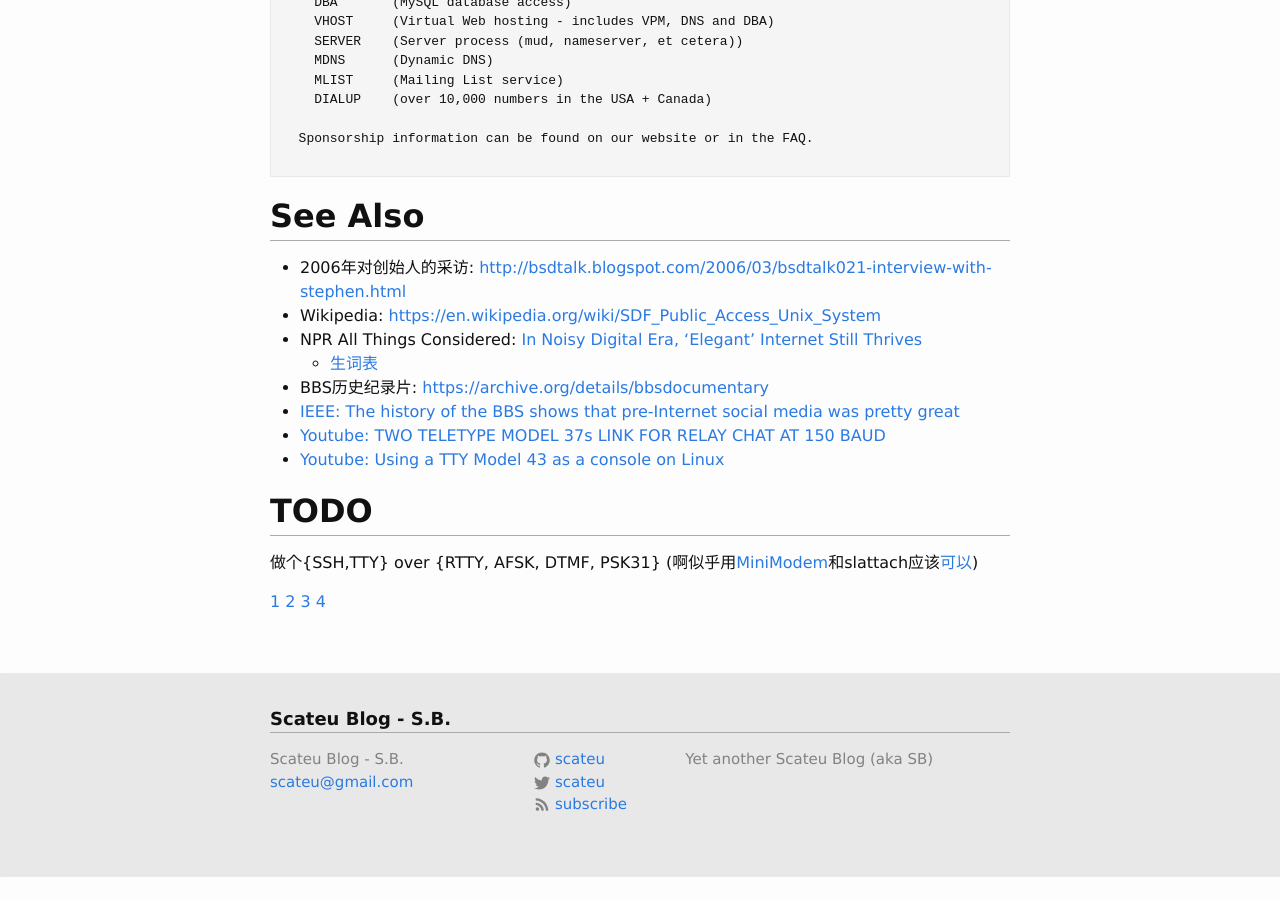
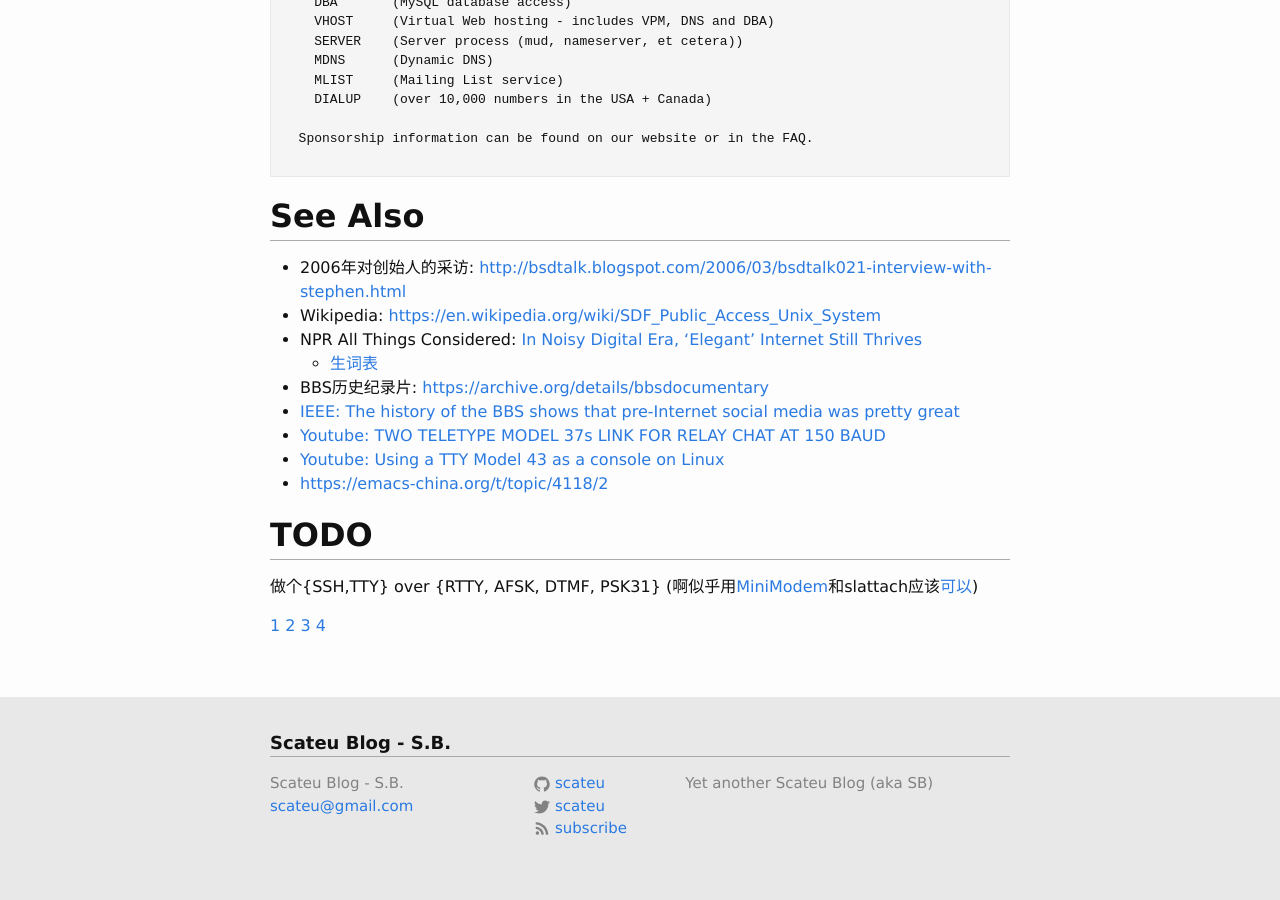
Before and after one commit to scateu/scateu.github.io, a Jekyll site: the page built from _posts/2016-09-25-sdf-dot-org.md, in a window 1280 px wide and 900 px high, scrolled down 5493 px. Built offline with Jekyll 4.4.1, drawn with Linux system fonts in a browser that asks for light colours; nearby versions of some CDN libraries; comment, search, counter and statistics services are not loaded; before the commit the page ends 6369 px from its top, so only the background shows below that.

Commit message:
Sun Feb 10 23:07:28 CST 2019

```diff
--- a/_posts/2016-09-25-sdf-dot-org.md
+++ b/_posts/2016-09-25-sdf-dot-org.md
@@ -271,6 +271,7 @@ Subject: What is the Super Dimensional Fortress - READ THIS
  - [IEEE: The history of the BBS shows that pre-Internet social media was pretty great](http://spectrum.ieee.org/computing/networks/social-medias-dialup-ancestor-the-bulletin-board-system)
  - [Youtube: TWO TELETYPE MODEL 37s LINK FOR RELAY CHAT AT 150 BAUD](https://www.youtube.com/watch?v=MikoF6KZjm0)
  - [Youtube: Using a TTY Model 43 as a console on Linux]( https://www.youtube.com/watch?v=-Ul-f3hPJQM)
+ - <https://emacs-china.org/t/topic/4118/2>
 
 ## TODO
 
```
